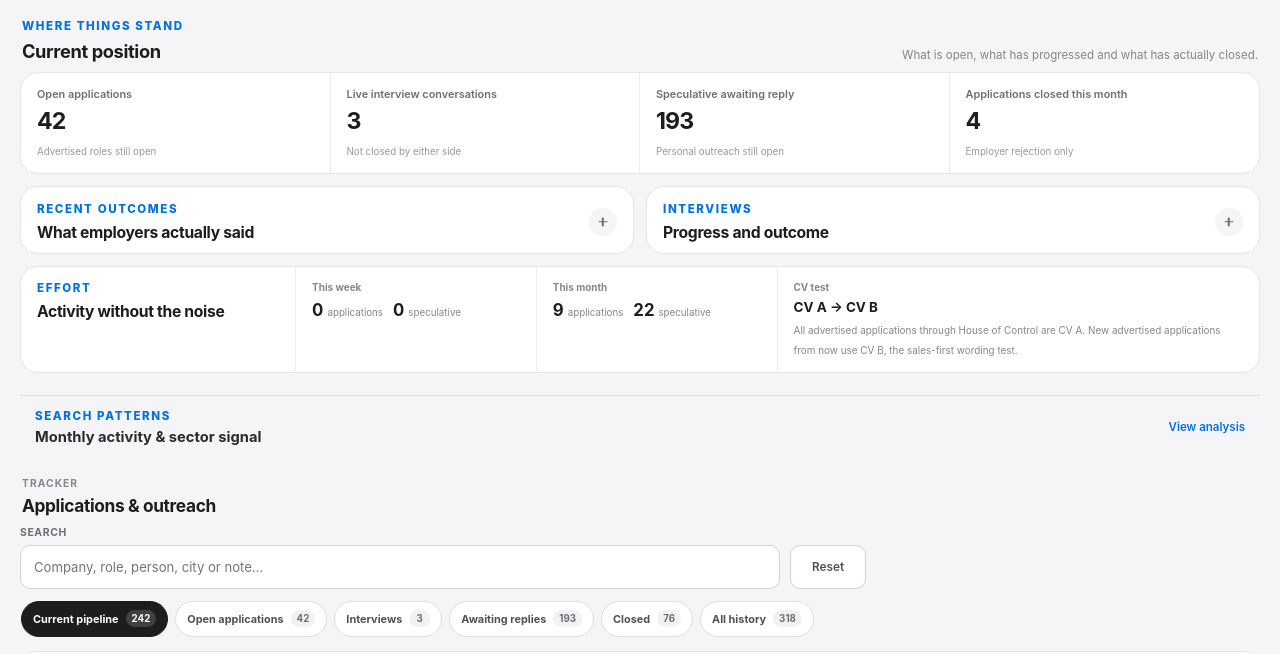
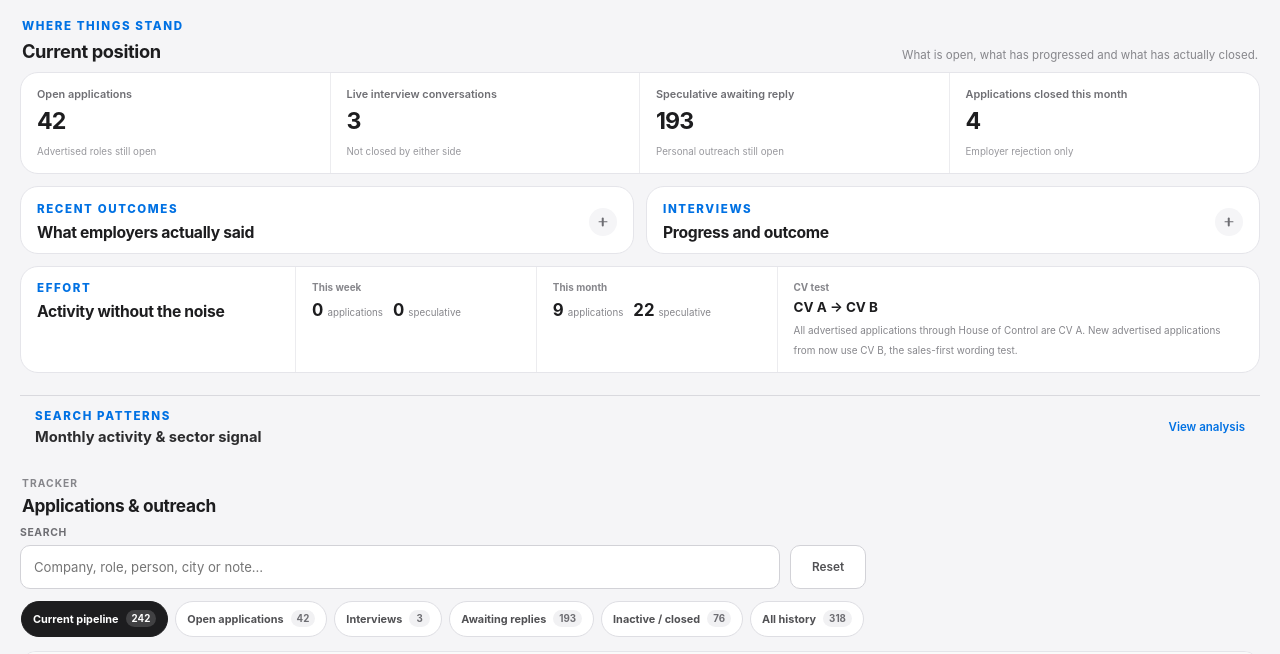
Before and after one commit to Pomeroi9Langmaid/Job-Hunting, a website: page index.html in a window 1280 px wide. Shown: the part 122-776 px from the top of the page. Drawn offline with Linux system fonts and the light colour scheme.

Commit message:
Clarify inactive tracker view label

```diff
--- a/index.html
+++ b/index.html
@@ -65,7 +65,7 @@
           <button type="button" class="pipeline-tab" data-pipeline-view="applications">Open applications <strong id="view-count-applications">0</strong></button>
           <button type="button" class="pipeline-tab" data-pipeline-view="interviews">Interviews <strong id="view-count-interviews">0</strong></button>
           <button type="button" class="pipeline-tab" data-pipeline-view="awaiting">Awaiting replies <strong id="view-count-awaiting">0</strong></button>
-          <button type="button" class="pipeline-tab" data-pipeline-view="closed">Closed <strong id="view-count-closed">0</strong></button>
+          <button type="button" class="pipeline-tab" data-pipeline-view="closed">Inactive / closed <strong id="view-count-closed">0</strong></button>
           <button type="button" class="pipeline-tab" data-pipeline-view="all">All history <strong id="view-count-all">0</strong></button>
         </nav>
 
```
